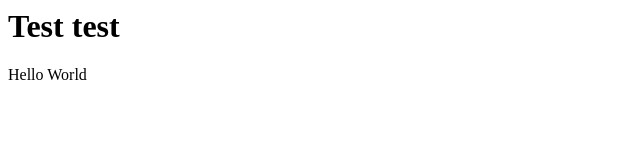
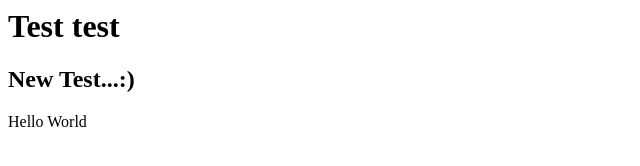
Before and after one commit to gopalsingh/pushdlimits.github.com, a plain HTML site: page index.html in a window 1280 px wide. Shown: the whole page, without its empty margins (0-640 px from the left). Drawn offline with Linux system fonts and the light colour scheme.

Commit message:
Update index.html
Content Changes

```diff
--- a/index.html
+++ b/index.html
@@ -6,6 +6,7 @@
 
 	<body>
 	<h1>Test test </h1>
+	<h2>New Test...:)</h2>
 
 	Hello World</body>
 </html>
```
